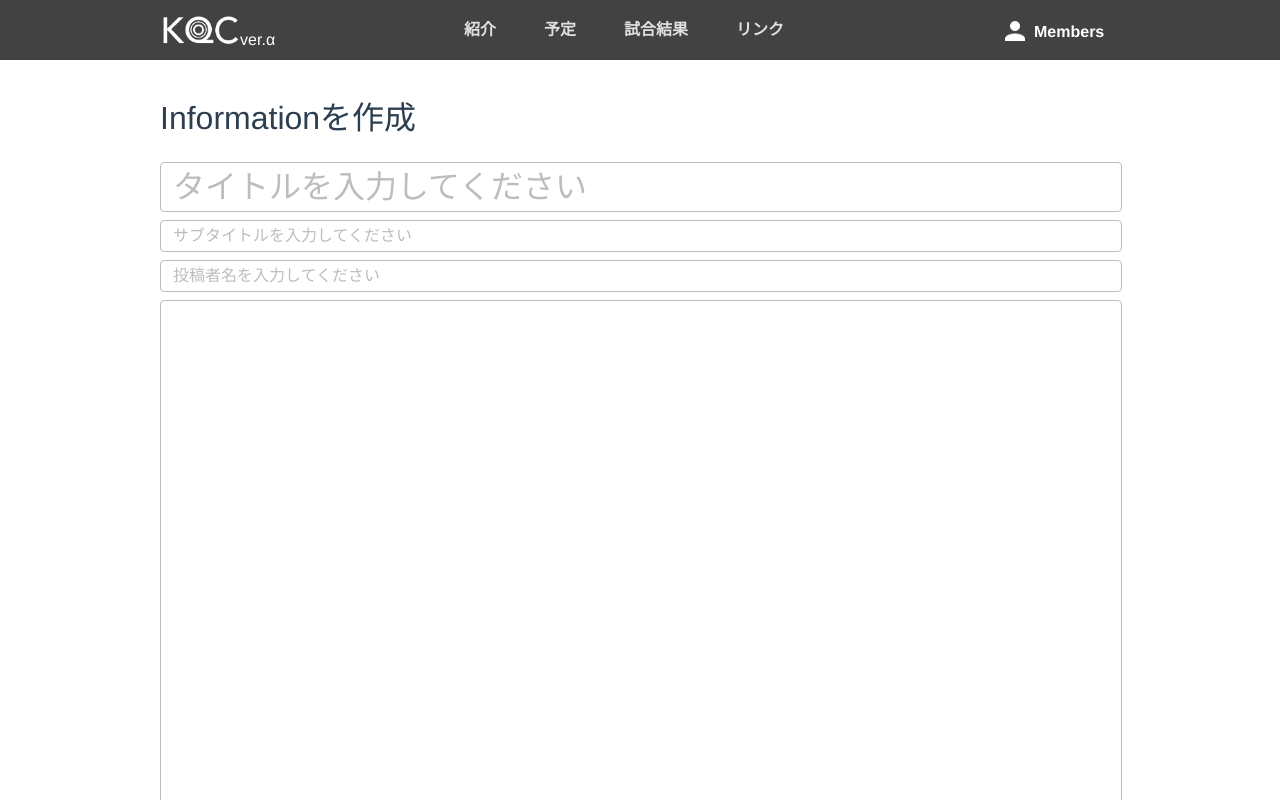
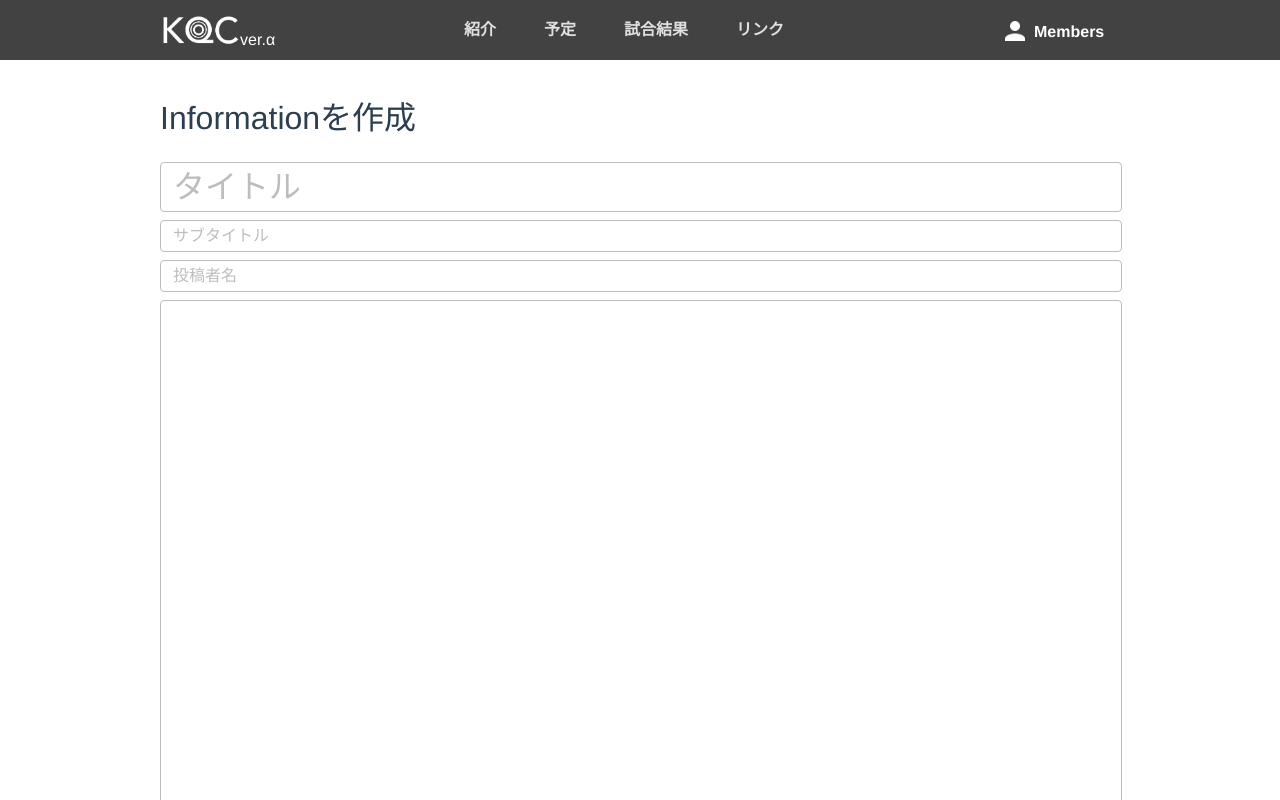
Before and after one commit to berry1211/kqc, a Vue app in the folder web/: page /members/information/create in a window 1280 px wide. Shown: the top 800 px of the page. Built offline with nearby package versions, Linux system fonts and the light colour scheme.

Commit message:
add some

```diff
--- a/web/src/components/members/ClubMember.vue
+++ b/web/src/components/members/ClubMember.vue
@@ -11,11 +11,19 @@
 
       <div class="content-wrapper">
         <div id="main-content-wrapper">
-          <router-link to='/members/information' class="member-link">インフォメーション</router-link>
-          <router-link to='/members/rules' class="member-link">規約</router-link>
-          <router-link to='/members/kqc-times' class="member-link">KQCTimes</router-link>
-          <router-link to='/members/hunting-job-list' class="member-link">就活情報</router-link>
-          <router-link to='/developer' class="member-link">開発担当よりお知らせ</router-link>
+          <ul>
+            <li>
+              <router-link to='/members/information' class="member-link">インフォメーション</router-link>
+            </li>
+            <li>
+              <router-link to='/members/kqc-times' class="member-link">KQCTimes</router-link>
+            </li>
+            <li>
+              <router-link to='/developer' class="member-link">開発担当よりお知らせ</router-link>
+            </li>
+          </ul>
+          <!-- <router-link to='/members/rules' class="member-link">規約</router-link> -->
+          <!-- <router-link to='/members/hunting-job-list' class="member-link">就活情報</router-link> -->
         </div>
       </div>
 
@@ -33,7 +41,7 @@ export default {
   data () {
     return {
       msg: 'Welcome to KQC',
-      msg_sub: 'For KQC Mmebers',
+      msg_sub: 'For KQC Members',
       msg_sub1: 'KQC会員専用ページです'
     }
   },
@@ -60,10 +68,6 @@ export default {
 }
 
 @media screen and (min-width: 480px) {
-  h1, h2 {
-    font-weight: normal;
-  }
-
   #club-members{
     height: auto;
   }
@@ -80,7 +84,9 @@ export default {
     color: #ffffff;
     font-weight: bold;
     text-align: center;
-    display: block;
+    display: inline-block;
+    margin-right: auto;
+    margin-left: auto;
   }
   .sub-h1{
     position: absolute;
--- a/web/src/components/members/CreateInformation.vue
+++ b/web/src/components/members/CreateInformation.vue
@@ -3,9 +3,9 @@
     <div id="create-wrapper">
       <h1>{{ message }}</h1>
       <form accept-charset="UTF-8">
-        <input type="text" name="title" id="title" placeholder="タイトルを入力してください" class="title-input"/>
-        <input type="text" name="sub_title" id="sub_title" placeholder="サブタイトルを入力してください" class="sub-title-input"/>
-        <input type="text" name="publisher" id="publisher" placeholder="投稿者名を入力してください" class="publisher-input"/>
+        <input type="text" name="title" id="title" placeholder="タイトル" class="title-input"/>
+        <input type="text" name="sub_title" id="sub_title" placeholder="サブタイトル" class="sub-title-input"/>
+        <input type="text" name="publisher" id="publisher" placeholder="投稿者名" class="publisher-input"/>
         <textarea name="content" id="content" class="content-textarea"></textarea>
       </form>
     </div>
--- a/web/src/components/members/CreateKqcTimes.vue
+++ b/web/src/components/members/CreateKqcTimes.vue
@@ -101,7 +101,7 @@ h1, h2 {
 .sub-title-input::-webkit-input-placeholder{
   color: #bdbdbd;
 }
-.submit-kqctimes{
+.submit-kqctimes {
   width: 200px;
   height: 48px;
   margin-left: auto;
@@ -114,6 +114,7 @@ h1, h2 {
   font-weight: bold;
   cursor: pointer;
 }
+
 .content-textarea{
   width: 944px;
   height: 600px;
@@ -133,7 +134,7 @@ h1, h2 {
   margin-left: auto;
   margin-right: auto;
   margin-top: 16px;
-  background: #1E88E5;
+  background: #158ded;
   border-radius: 4px;
   color: #fff;
   font-size: 20px;
```
